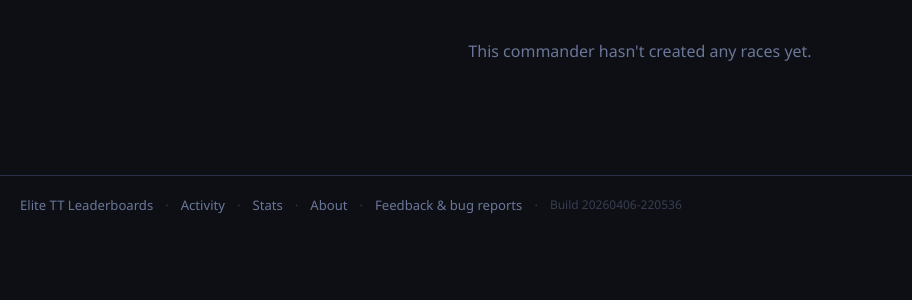
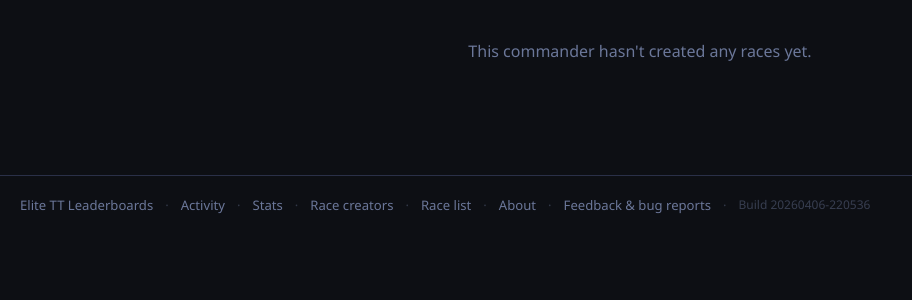
Before and after one commit to vladigor/ed-timetrials-leaderboard, a FastAPI app: a page that uses templates/base.html in a window 1280 px wide. Shown: the part 446-746 px from the top of the page, without its empty margins (0-912 px from the left). Run offline with FastAPI, Linux system fonts and the light colour scheme; some libraries are stand-ins or nearby versions.

Commit message:
Added creators pages

```diff
--- a/static/js/creator.js
+++ b/static/js/creator.js
@@ -35,6 +35,7 @@ const SORT_DEFAULTS = {
   location: 'asc',
   distance: 'asc',
   position: 'asc',
+  participants: 'desc',
   last_activity: 'desc',
   created_at: 'desc'
 };
@@ -90,13 +91,13 @@ async function init() {
   checkActive.addEventListener('change', () => {
     filterActive = checkActive.checked;
     localStorage.setItem('tt_filter_active', filterActive ? '1' : '0');
-    loadCreatorRaces();
+    renderTables();
   });
 
   checkCmdrRaces.addEventListener('change', () => {
     filterCmdrRaces = checkCmdrRaces.checked;
     localStorage.setItem('tt_filter_cmdr_races', filterCmdrRaces ? '1' : '0');
-    loadCreatorRaces();
+    renderTables();
   });
 
   checkHideDW3.addEventListener('change', () => {
@@ -210,10 +211,9 @@ async function loadCreatorRaces() {
   try {
     const url = new URL(`/api/creator/${encodeURIComponent(creatorName)}`, location.origin);
 
-    // Apply commander position annotation if enabled
-    // On the creator page, we always show all races by the creator,
-    // but optionally annotate with the current commander's position
-    if (filterCmdr && filterCmdrRaces) {
+    // Always fetch position data if a commander is set
+    // The filterCmdrRaces checkbox will control whether we filter to only those races
+    if (filterCmdr) {
       url.searchParams.set('commander_pos', filterCmdr);
     }
 
@@ -425,6 +425,11 @@ function renderTables() {
     });
   }
 
+  // Filter to only races the commander has participated in
+  if (filterCmdr && filterCmdrRaces) {
+    races = races.filter(r => r.cmdr_position != null);
+  }
+
   // Calculate distances if system is set
   if (currentCoords) {
     races = races.map(r => {
@@ -485,10 +490,11 @@ function renderTables() {
         <table class="results-table" style="width: 100%">
           <thead>
             <tr>
-              ${thSort(type, 'name', 'Race Name')}
-              ${thSort(type, 'location', 'Location')}
+              ${thSort(type, 'name', 'Race Name', '', 'max-width: 250px; overflow-wrap: break-word; word-break: break-word; white-space: normal;')}
+              ${thSort(type, 'location', 'Location', '', 'max-width: 250px; overflow-wrap: break-word; word-break: break-word; white-space: normal;')}
               ${currentCoords ? thSort(type, 'distance', 'Distance', 'num') : '<th class="num">Distance</th>'}
-              ${filterCmdr ? thSort(type, 'position', 'Position', 'num') : '<th class="num">Participants</th>'}
+              ${filterCmdr ? thSort(type, 'position', 'My Position', 'num') : '<th class="num">Position</th>'}
+              ${thSort(type, 'participants', 'Participants', 'num')}
               ${thSort(type, 'last_activity', 'Last Activity')}
               ${thSort(type, 'created_at', 'Created')}
               <th>Restrictions</th>
@@ -541,6 +547,12 @@ function sortRaces(races, sortBy, sortDir) {
         cmp = aPos - bPos;
         break;
       }
+      case 'participants': {
+        const aCount = Number(a.entry_count) || 0;
+        const bCount = Number(b.entry_count) || 0;
+        cmp = aCount - bCount;
+        break;
+      }
       case 'last_activity': {
         const ta = a.last_activity ?? '';
         const tb = b.last_activity ?? '';
@@ -571,12 +583,13 @@ function sortRaces(races, sortBy, sortDir) {
   return sorted;
 }
 
-function thSort(type, col, label, extraClass = '') {
+function thSort(type, col, label, extraClass = '', extraStyle = '') {
   const { by: sortBy, dir: sortDir } = sortState[type];
   const isActive = sortBy === col;
   const indicator = isActive ? (sortDir === 'asc' ? ' ▲' : ' ▼') : '';
   const cls = ['th-sortable', isActive ? 'th-active' : '', extraClass].filter(Boolean).join(' ');
-  return `<th class="${cls}" data-sort="${col}" data-type="${type}">${label}${indicator}</th>`;
+  const style = extraStyle ? ` style="${extraStyle}"` : '';
+  return `<th class="${cls}" data-sort="${col}" data-type="${type}"${style}>${label}${indicator}</th>`;
 }
 
 function renderRow(r, _idx, _type) {
@@ -598,8 +611,9 @@ function renderRow(r, _idx, _type) {
 
   const entries = Number(r.entry_count) || 0;
   const positionText = (filterCmdr && r.cmdr_position != null)
-    ? `${ordinal(r.cmdr_position)} of ${entries}`
-    : `${entries.toString()} finishers`;
+    ? ordinal(r.cmdr_position)
+    : '—';
+  const participantsText = entries.toString();
 
   const activity = r.last_activity ? relativeTime(r.last_activity) : '—';
   const created = r.created_at ? formatDate(r.created_at) : '—';
@@ -617,10 +631,11 @@ function renderRow(r, _idx, _type) {
 
   return `
     <tr>
-      <td><a href="/race/${encodeURIComponent(r.key)}">${esc(r.name)}</a></td>
-      <td>${location} ${copyBtn}</td>
+      <td style="max-width: 250px; overflow-wrap: break-word; word-break: break-word; white-space: normal;"><a href="/race/${encodeURIComponent(r.key)}">${esc(r.name)}</a></td>
+      <td style="max-width: 250px; overflow-wrap: break-word; word-break: break-word; white-space: normal;">${location} ${copyBtn}</td>
       <td class="num">${distance}</td>
       <td class="num">${positionText}</td>
+      <td class="num">${participantsText}</td>
       <td class="muted">${activity}</td>
       <td class="muted">${created}</td>
       <td class="muted">${restrictions}</td>
--- a/templates/base.html
+++ b/templates/base.html
@@ -50,6 +50,10 @@
       <a href="/activity">Activity</a>
       <span class="sep">&middot;</span>
       <a href="/stats">Stats</a>
+      <span class="sep">&middot;</span>
+      <a href="/creators">Race creators</a>
+      <span class="sep">&middot;</span>
+      <a href="/races-list">Race list</a>
       <!-- <span class="sep">&middot;</span>
       <a href="/guide">Racing Guide</a> -->
       <span class="sep">&middot;</span>
```
